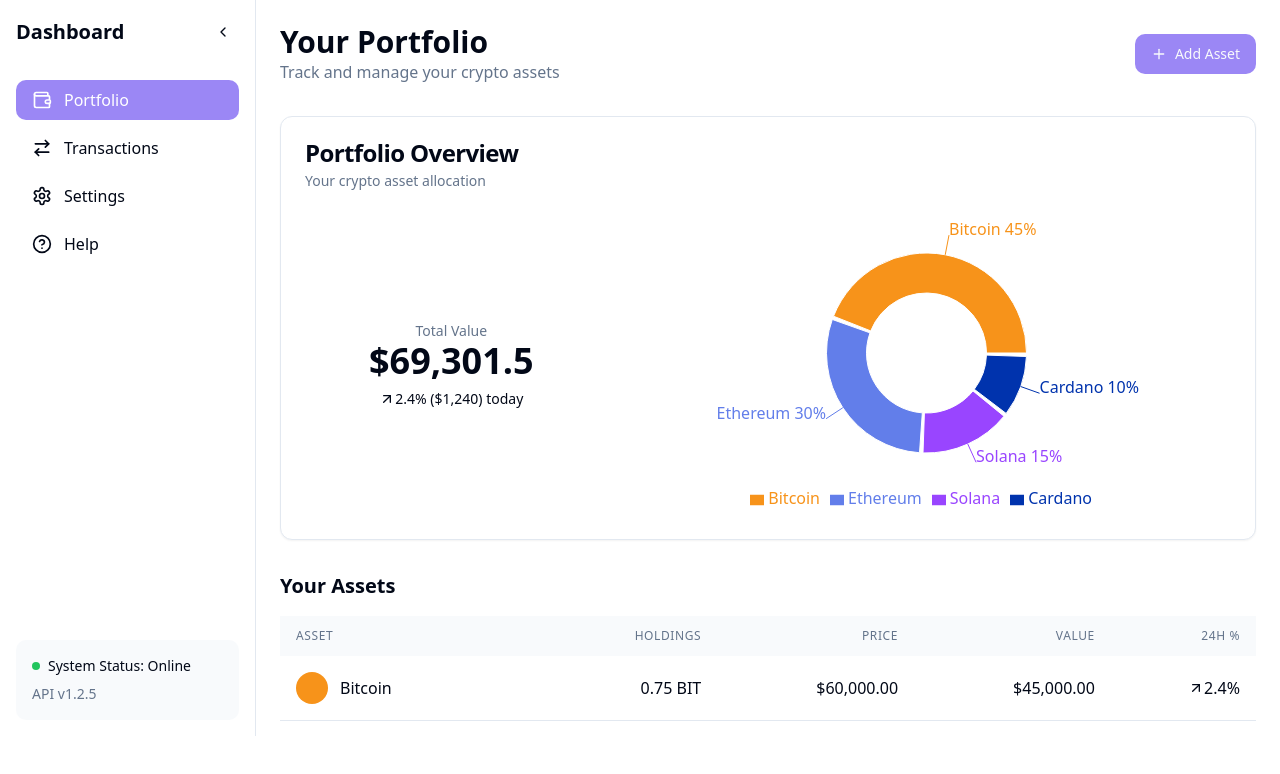
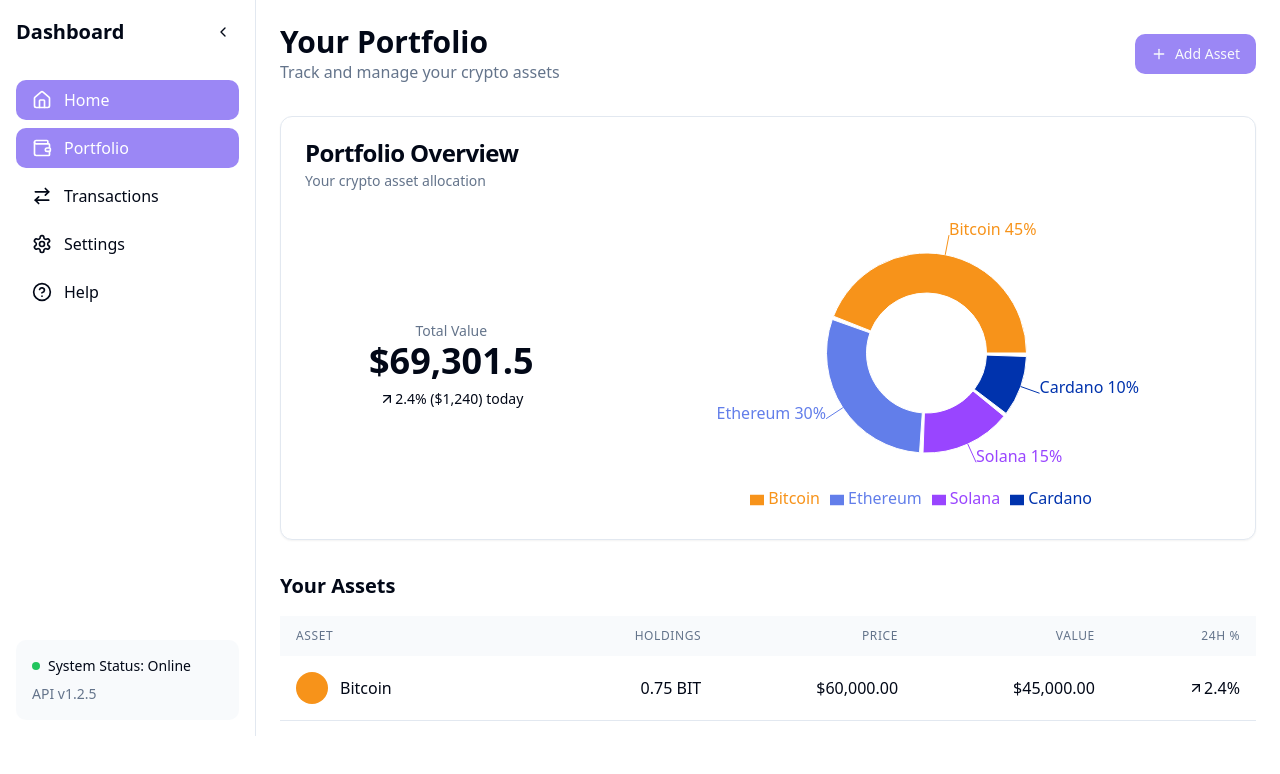
Before and after one commit to shreyanshcode-web/evo-ai-crypto-nexus, a React (Vite) app: page /dashboard in a window 1280 px wide. Shown: the top 774 px of the page. Built offline with nearby package versions, Linux system fonts and the light colour scheme.

Commit message:
Add home page button to dashboard
Adds a button to the dashboard page that navigates to the home page.

```diff
--- a/src/pages/Dashboard.tsx
+++ b/src/pages/Dashboard.tsx
@@ -1,7 +1,7 @@
 
 import { useState } from "react";
 import { Routes, Route, Link, useLocation, Navigate } from "react-router-dom";
-import { LayoutDashboard, Wallet, ArrowRightLeft, Settings as SettingsIcon, CircleHelp } from "lucide-react";
+import { LayoutDashboard, Wallet, ArrowRightLeft, Settings as SettingsIcon, CircleHelp, Home } from "lucide-react";
 
 import Portfolio from "./dashboard/Portfolio";
 import Transactions from "./dashboard/Transactions";
@@ -12,6 +12,11 @@ const Dashboard = () => {
   const [sidebarOpen, setSidebarOpen] = useState(true);
 
   const navItems = [
+    {
+      name: "Home",
+      path: "/",
+      icon: <Home className="h-5 w-5" />,
+    },
     {
       name: "Portfolio",
       path: "/dashboard",
```
